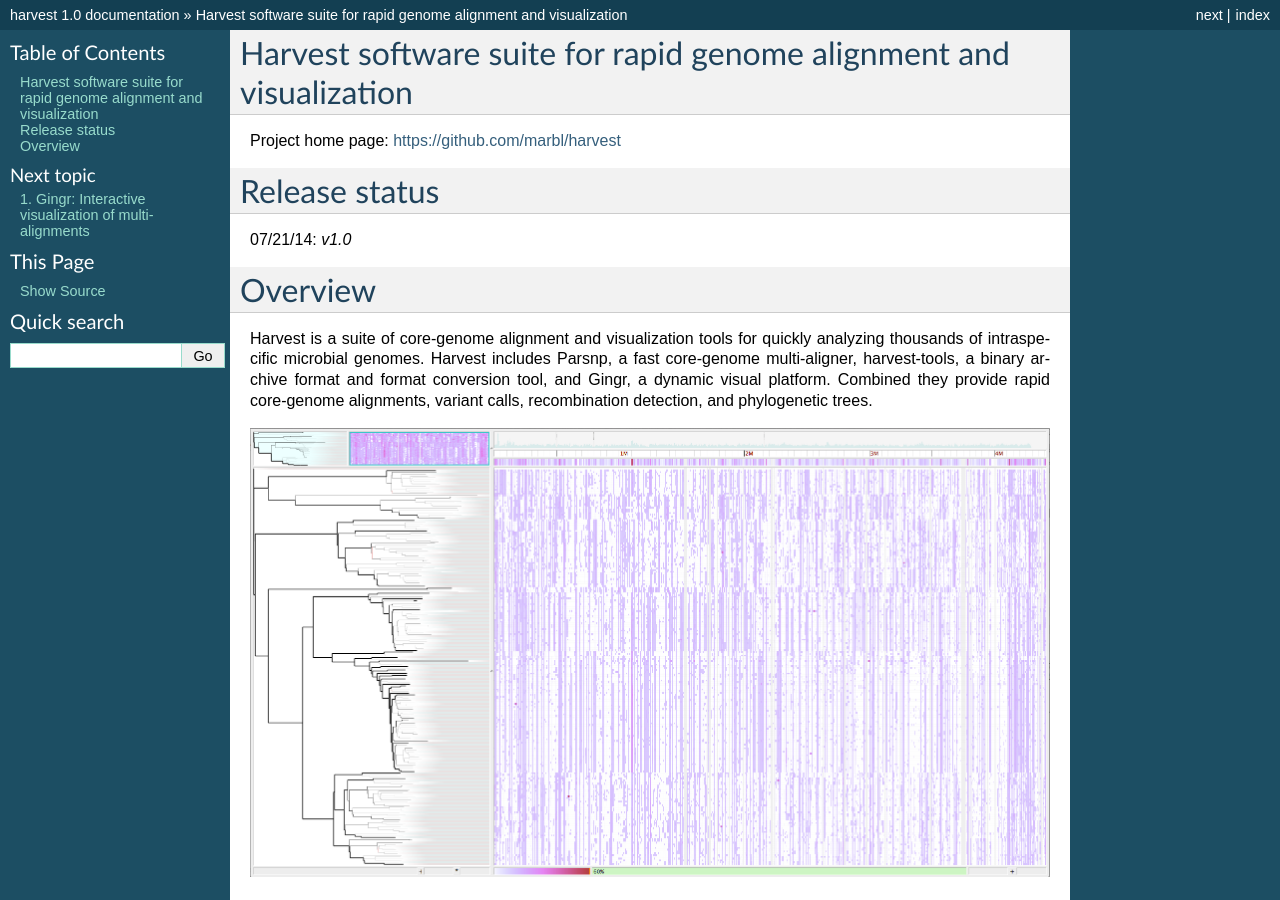
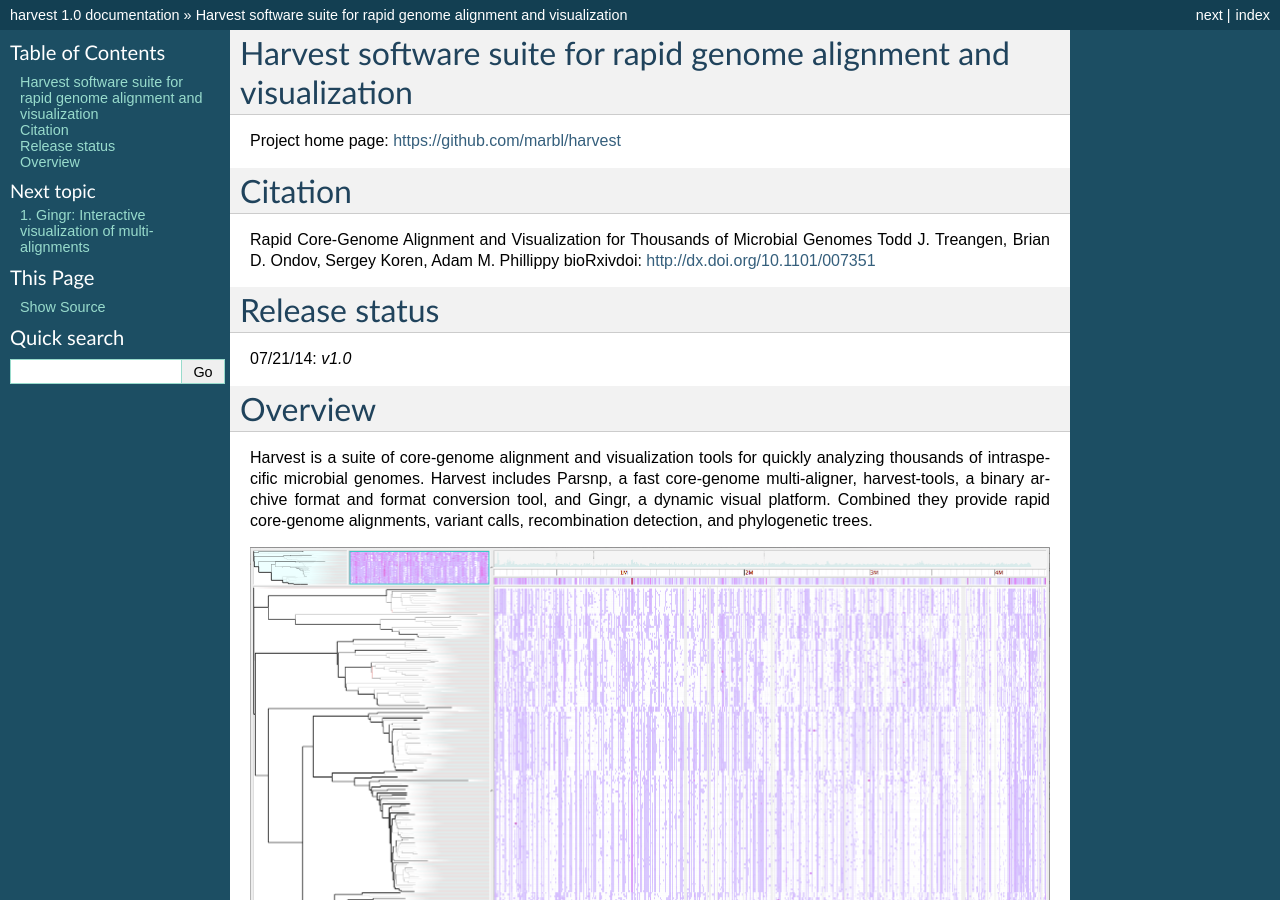
Before and after one commit to marbl/harvest, a Sphinx documentation site: the page built from docs/index.rst, in a window 1280 px wide and 900 px high. Built offline with Sphinx 7.4.7, drawn with Linux system fonts in a browser that asks for light colours; pages that are not in the unit, such as notebooks, are missing from menus.

Commit message:
Update index.rst

```diff
--- a/docs/index.rst
+++ b/docs/index.rst
@@ -8,6 +8,14 @@ Harvest software suite for rapid genome alignment and visualization
 =================================================================
 
 Project home page: https://github.com/marbl/harvest
+
+==============
+Citation
+==============
+
+Rapid Core-Genome Alignment and Visualization for Thousands of Microbial Genomes
+Todd J. Treangen, Brian D. Ondov, Sergey Koren, Adam M. Phillippy
+bioRxivdoi: http://dx.doi.org/10.1101/007351
 
 ==============
 Release status
```
